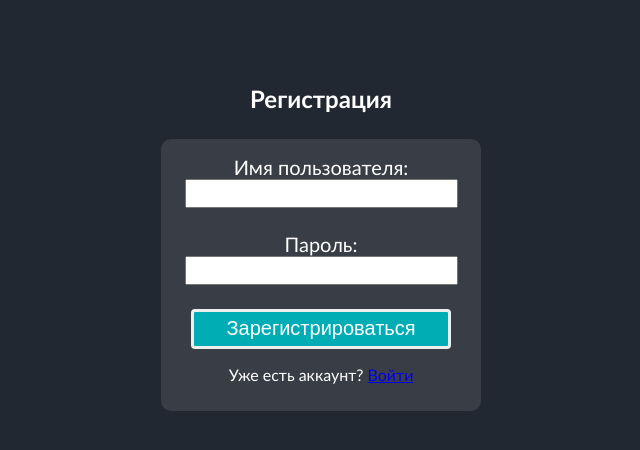
After one commit to vers4ch/LabPhys, a Flask app: page /register in a window 1280 px wide. The commit adds this page. Shown: the top 450 px of the page, without its empty margins (319-959 px from the left). Run offline with Flask 3, Linux system fonts and the light colour scheme.

Commit message:
Add LogIn SingUp

```diff
--- a/app.py
+++ b/app.py
@@ -1,4 +1,6 @@
-from flask import Flask, render_template, request
+from flask import Flask, render_template, request, redirect, url_for, session, flash
+from flask_sqlalchemy import SQLAlchemy
+from werkzeug.security import generate_password_hash, check_password_hash
 from flask import jsonify
 import plotly.express as px
 from flask_wtf import FlaskForm
@@ -8,72 +10,71 @@ import os
 import numpy as np
 
 app = Flask(__name__)
+app.config['SQLALCHEMY_DATABASE_URI'] = 'sqlite:///site.db'
 app.config['SECRET_KEY'] = '314'
 
+db = SQLAlchemy(app)
 
-# Определение формы для ввода параметров маятника
-class PendulumForm(FlaskForm):
-    # Поле для ввода длины маятника
-    length = FloatField('Длина нити(м., max: 1м.)', validators=[InputRequired(), NumberRange(min=0.001, max=1.0)], default=0.555)
-
-    # Поле для ввода начального угла отклонения
-    theta0 = FloatField('Начальное отклонение(градусы)', validators=[InputRequired(), NumberRange(min=-35, max=35)], default=0)
-
-    # Поле для выбора единиц измерения (градусы или радианы)
-    units = SelectField('Units', choices=[('degrees', 'Degrees'), ('radians', 'Radians')], default='degrees')
-
-    # Кнопка для обновления графика
-    submit = SubmitField('submit')
+class User(db.Model):
+    id = db.Column(db.Integer, primary_key=True)
+    username = db.Column(db.String(120), unique=True, nullable=False)
+    password = db.Column(db.String(60), nullable=False)
+    is_admin = db.Column(db.Integer, nullable=False, default=0)
 
 
-def pendulum_motion(length, theta0, units='degrees', damping_factor=0.01):
-    g=9.81
-    dt = 0.001 #критически сильно влияет на производительность
-    t = np.arange(0, 60, dt)
-
-    omega_natural = np.sqrt(g / length)
-    omega_damped = np.sqrt(omega_natural**2 - (damping_factor / (2 * length))**2)
-
-    if damping_factor < 1:
-        theta = theta0 * np.exp(-damping_factor / (2 * length) * t) * np.cos(omega_damped * t)
-    else:
-        raise ValueError("Damping factor must be less than 1 for a damped system.")
-
-    if units == 'radians':
-        theta = np.degrees(theta)
-
-    return t, theta
+def create_tables():
+    db.create_all()
 
 
-def create_plot(length, theta0, units):
-    t, theta = pendulum_motion(length, theta0, units)
-
-    fig = px.line(x=t, y=theta, labels={'x': 'Время (сек.)', 'y': 'Отклонение'}, title=f'Отклонение от времни')
-
-    # Преобразование градусов в строковый формат для использования в метках оси Y
-    y_labels = [f"{deg}°" for deg in range(-90, 91, 10)]
-
-    # Установка меток оси Y в градусах
-    fig.update_layout(yaxis=dict(tickvals=list(range(-90, 91, 10)), ticktext=y_labels, tickformat=".3f"))
-
-    # Установка фиксированного масштаба оси Y
-    # fig.update_yaxes(range=[-90, 90])
-
-    # Установка максимального значения оси X на .. секунды
-    fig.update_xaxes(range=[0, 30])
-
-    # # Установка шага делений и формата меток оси X
-    # x_ticks = np.arange(0, 3.1, 0.0001)
-    # fig.update_xaxes(tickvals=x_ticks, tickformat=".4f")
-
-    # Преобразование графика в HTML для вставки в шаблон
-    # plot_html = fig.to_html()
-    # Преобразование графика в HTML для вставки в шаблон
-    return fig.to_html()
+# Запуск create_tables() перед каждым запросом
+@app.before_request
+def before_request():
+    with app.app_context():
+        create_tables()
 
 
+@app.route('/register', methods=['GET', 'POST'])
+def register():
+    if request.method == 'POST':
+        username = request.form['username']
+        password = request.form['password']
+        hashed_password = generate_password_hash(password, method='pbkdf2:sha256')
+        new_user = User(username=username, password=hashed_password)
+        db.session.add(new_user)
+        db.session.commit()
+        flash('Вы успешно зарегистрированы!', 'success')
+        return redirect(url_for('login'))
+    return render_template('register.html')
 
 
+@app.route('/', methods=['GET', 'POST'])
+def login():
+    if request.method == 'POST':
+        username = request.form['username']
+        password = request.form['password']
+        user = User.query.filter_by(username=username).first()
+        if user and check_password_hash(user.password, password):
+            session['user_id'] = user.id
+            flash('Вы уже авторизированны!', 'success')
+            return redirect(url_for('laba'))
+        else:
+            flash('Ошибка входа. Пожалуйста, проверьте свои данные и повторите попытку.', 'danger')
+    return render_template('main.html')
+
+
+@app.route('/laba')
+def laba():
+    if 'user_id' in session:
+        user = User.query.filter_by(id=session['user_id']).first()
+        return render_template('index.html', user=user)
+    else:
+        return redirect(url_for('login'))
+
+
+@app.route('/logout')
+def logout():
+    session.pop('user_id', None)
+    return redirect(url_for('index'))
 
 
 
@@ -81,40 +82,11 @@ def create_plot(length, theta0, units):
 # Определение маршрута для главной страницы
 @app.route('/', methods=['GET', 'POST'])
 def index():
-    # Создание экземпляра формы
-    form = PendulumForm()
-    # Переменная для хранения HTML-кода графика
-    graph_html = None
-
-    # Если форма отправлена (POST) и прошла валидацию
-    if form.validate_on_submit():
-        # Получение данных из формы
-        length = form.length.data
-        theta0 = form.theta0.data
-        units = form.units.data
-
-        # Создание HTML-кода графика
-        graph_html = create_plot(length, theta0, units)
-
-    # Отображение шаблона index.html с передачей формы и HTML-кода графика
-    return render_template('index.html', form=form, graph_html=graph_html)
-
-@app.route('/receive_data', methods=['POST'])
-def receive_data():
-    data = request.get_json()
-    receivedAngle = data.get('Angle0')
-    receivedLength = data.get('Length')
-    # print(receivedAngle, receivedLength)
-
-    # Ваш код для обработки переменной
-
-    return "Данные успешно получены на сервере."
+    # Отображение шаблона index.html
+    return render_template('main.html')
 
 # Запуск приложения
 if __name__ == '__main__':
-    # Создание директории для сохранения графиков
-    if not os.path.exists('graph'):
-        os.makedirs('graph')
-
+    os.system("clear")
     # Запуск приложения в режиме отладки
     app.run(debug=True)
--- a/static/js/table.js
+++ b/static/js/table.js
@@ -28,7 +28,7 @@ function createChart() {
 		data: {
 			labels: labels,
 			datasets: [{
-				label: 'T^2, с.^2',
+				label: 'T², L',
 				data: data,
 				borderColor: 'rgba(75, 192, 192, 1)',
 				borderWidth: 1
--- /dev/null
+++ b/static/style/login.css
@@ -0,0 +1,98 @@
+/* st.css */
+@font-face {
+    font-family: 'Lato';
+    font-style: normal;
+    font-weight: 400; /* Обычный вес шрифта */
+    src: local('Lato Regular'), local('Lato-Regular'), url(fonts/Lato-Regular.woff2) format('woff2');
+    /* Если используете CDN, то можете заменить "url(path/to/lato.woff2)" на ссылку на шрифт с CDN */
+}
+
+@font-face {
+    font-family: 'Lato';
+    font-style: normal;
+    font-weight: 700; /* Полужирный вес шрифта */
+    src: local('Lato Bold'), local('Lato-Bold'), url(fonts/Lato-Bold.woff2) format('woff2');
+    /* Замените на ссылку на шрифт с CDN, если используете CDN */
+}
+
+h1{
+    margin: 0;
+}
+body{
+    color: #FFFFFF;
+    font-family: 'Lato', sans-serif;
+    background-color: #222831;
+    margin: 0;
+}
+
+.head{
+	text-align: center;
+	padding-top: 5%;
+	margin-bottom: 2%;
+}
+
+.form{
+	display: flex;
+    flex-direction: column;
+    align-items: center;
+
+	display: flex;
+	border-radius: 10px;
+	margin-top: 1em;
+}
+
+.inputs{
+	display: flex;
+    flex-direction: column;
+    align-items: center;
+
+	/* font-size: 20px; */
+	padding-top: 1em;
+	padding-bottom: 1em;
+	/* margin-left: 37.5%; */
+	width: 25%;
+	background-color: #393E46;
+	height: 15em;
+	border-radius: 10px;
+}
+
+.forma{
+	font-size: 20px;
+	display: flex;
+    flex-direction: column;
+    align-items: center;
+}
+
+/* p{
+	margin: 0;
+} */
+
+.loginButton{
+	font-size: 20px;
+	/* width: 150px;
+	height: 50px; */
+
+	width: 7em;
+	height: 2em;
+
+	border-radius: 4px;
+	color: #FFFFFF;
+    border: 3px solid #EEEEEE;
+    background-color: #00ADB5;
+
+}
+
+.loginButtonSingUp{
+	font-size: 20px;
+	/* width: 150px;
+	height: 50px; */
+
+	width: 13em;
+	height: 2em;
+
+	border-radius: 4px;
+	color: #FFFFFF;
+    border: 3px solid #EEEEEE;
+    background-color: #00ADB5;
+
+}
--- /dev/null
+++ b/templates/register.html
@@ -0,0 +1,45 @@
+<!DOCTYPE html>
+<html lang="en">
+<head>
+    <meta charset="UTF-8">
+    <meta http-equiv="X-UA-Compatible" content="IE=edge">
+    <meta name="viewport" content="width=device-width, initial-scale=1.0">
+    <title>Регистрация</title>
+    <link rel="stylesheet" href="static/style/login.css">
+</head>
+<body>
+    <div class="head">
+        <h2>Регистрация</h2>
+    </div>
+
+    <div class="form">
+        {% with messages = get_flashed_messages() %}
+            {% if messages %}
+                <ul>
+                    {% for message in messages %}
+                        <li>{{ message }}</li>
+                    {% endfor %}
+                </ul>
+            {% endif %}
+        {% endwith %}
+        <div class="inputs">
+            <form class="forma" method="post" action="{{ url_for('register') }}">
+                <label for="username">Имя пользователя:</label>
+                <input type="text" name="username" required size="20" style="font-size: 20px; text-align: center;">
+
+                <div class="spacer"></div>
+
+                <br>
+                <label for="password">Пароль:</label>
+                <input type="password" name="password" required size="20" style="font-size: 20px; text-align: center;">
+
+                <div class="spacer"></div>
+
+                <br>
+                <button class="loginButtonSingUp" type="submit">Зарегистрироваться</button>
+            </form>
+            <p>Уже есть аккаунт? <a href="{{ url_for('login') }}">Войти</a></p>
+        </div>
+    </div>
+</body>
+</html>
```
Also changed, not shown: static/style/main.css (+7 -0 lines), templates/index.html (+12 -12 lines), templates/main.html (added, +45 -0 lines), instance/site.db (added), 3 other files.
